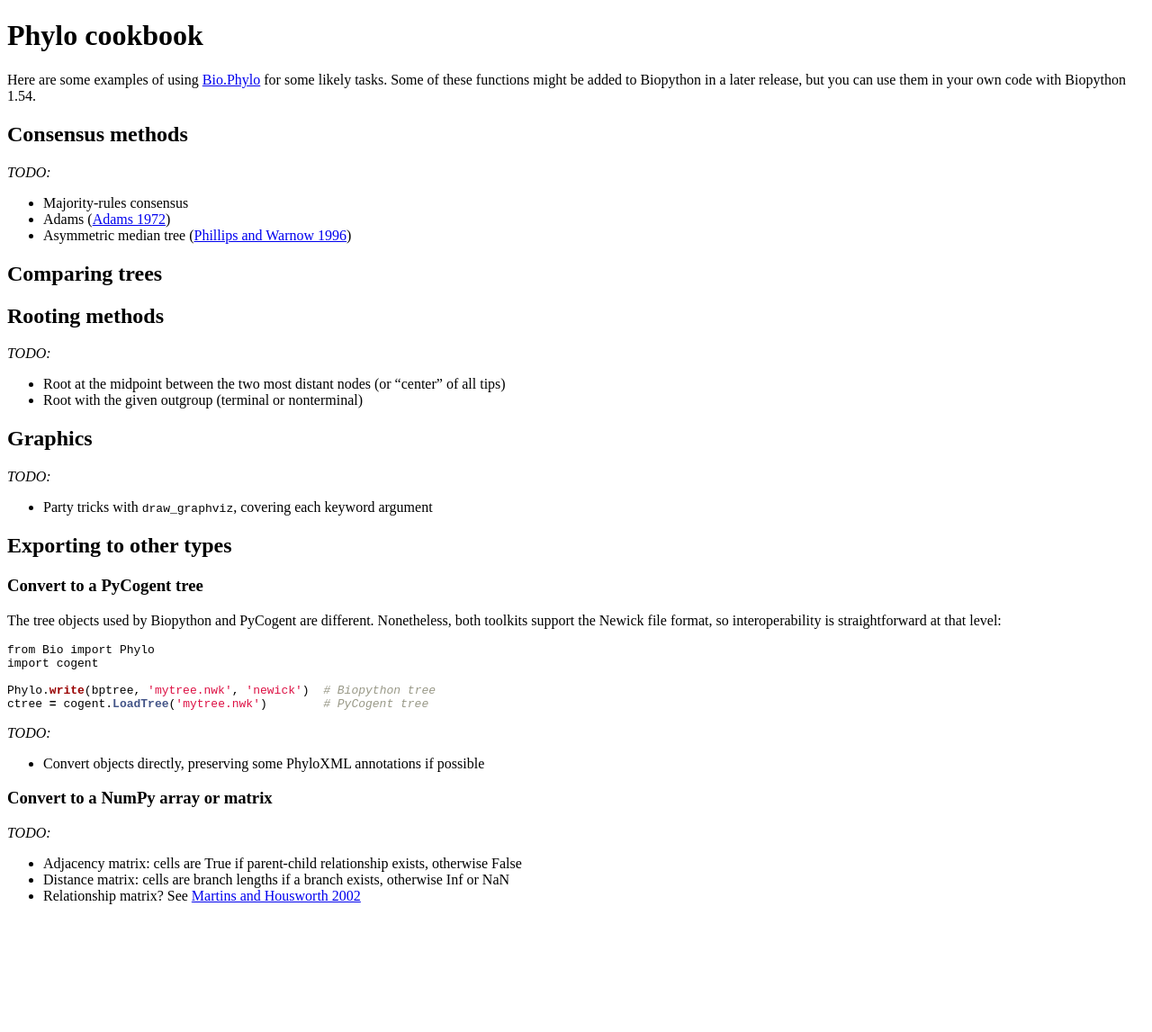
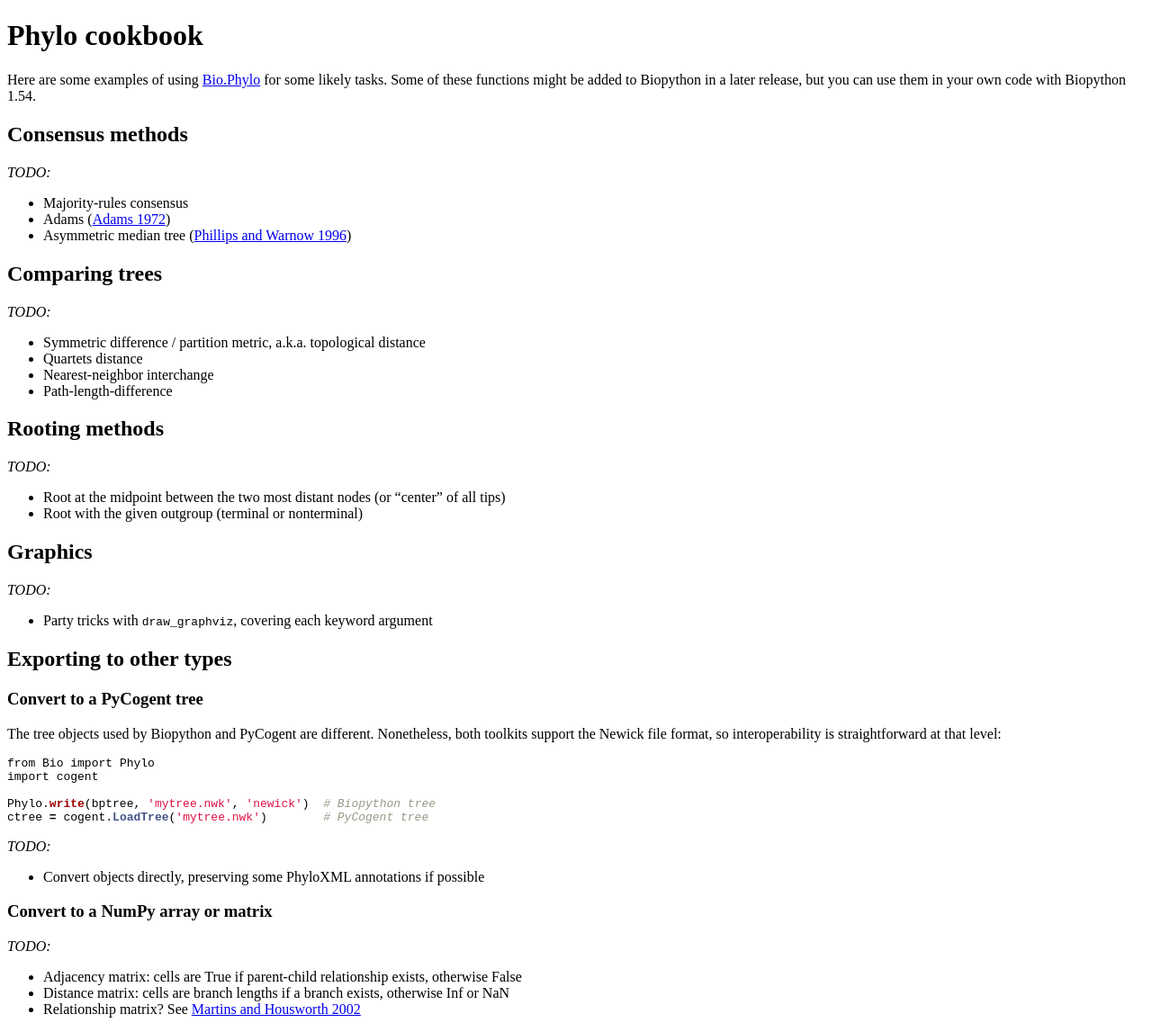
Before and after one commit to biopython/biopython.github.io, a Jekyll site: the page built from wiki/Phylo_cookbook.md, in a window 1280 px wide. Shown: the whole page at 90% size. Built offline with Jekyll 4.4.1, drawn with Linux system fonts in a browser that asks for light colours; before the commit the page ends 1021 px from its top, so only the background shows below that.

Commit message:
/* Comparing trees */ techniques mentioned in Inferring Phylogenies (Felsenstein 2004)

```diff
--- a/wiki/Phylo_cookbook.md
+++ b/wiki/Phylo_cookbook.md
@@ -24,6 +24,13 @@ Consensus methods
 
 Comparing trees
 ---------------
+
+*TODO:*
+
+-   Symmetric difference / partition metric, a.k.a. topological distance
+-   Quartets distance
+-   Nearest-neighbor interchange
+-   Path-length-difference
 
 Rooting methods
 ---------------
```
Also changed, not shown: 1 other file.
